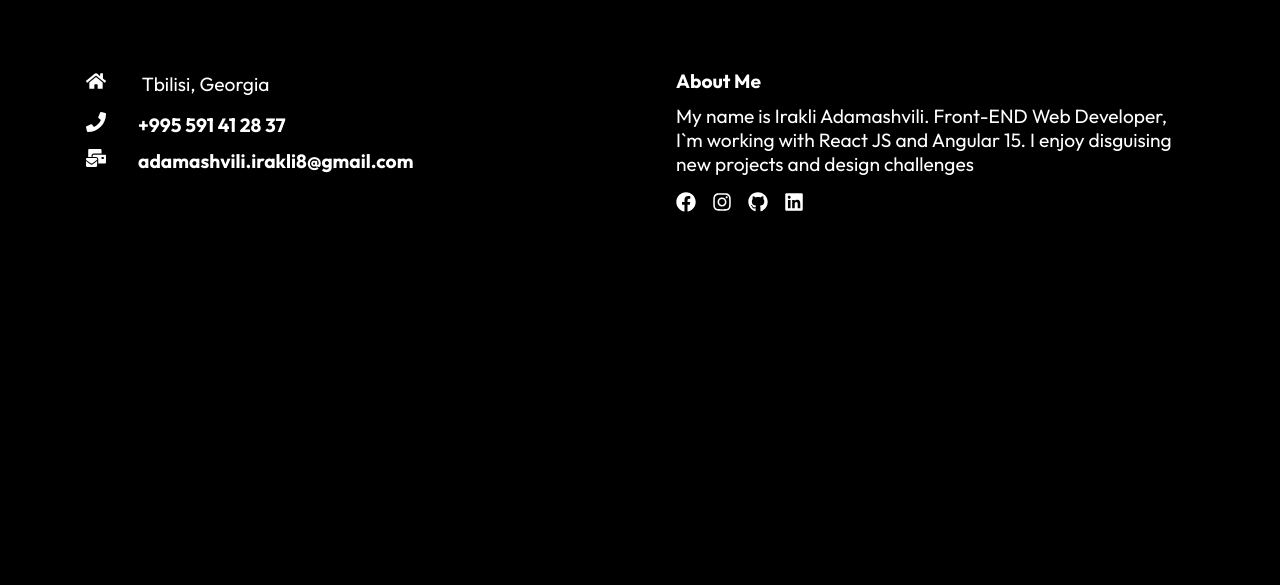
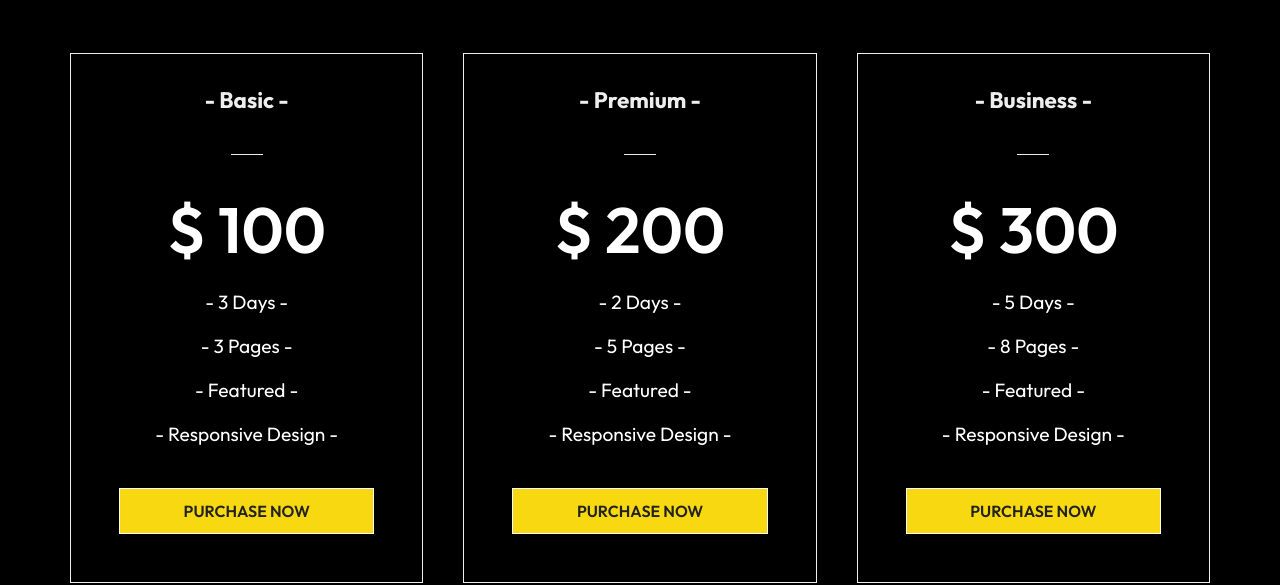
Before and after one commit to Adamashvili/React-JS-Responsive-Portfolio-Website, a React (Create React App) app: page /project in a window 1280 px wide. Shown: the part 603-1188 px from the top of the page. Before the commit the page ends 931 px from the top, so only its background shows below. Built offline with nearby package versions, Linux system fonts and the light colour scheme; the HTML template or start-up script is replaced by a standard one.

Commit message:
add pricing cards with hover effects

```diff
--- /dev/null
+++ b/src/components/PricingCard.js
@@ -0,0 +1,47 @@
+import { Link } from "react-router-dom"
+import "./PricingCardStyles.css"
+
+import React from 'react'
+
+const PricingCard = () => {
+  return (
+    <div className="pricing">
+        <div className="card-container">
+            <div className="card">
+                <h3>- Basic -</h3>
+                <span className="bar"></span>
+                    <p className="btc">$ 100 </p>
+                    <p>- 3 Days -</p>
+                    <p>- 3 Pages -</p>
+                    <p>- Featured -</p>
+                    <p>- Responsive Design -</p>
+                    <Link to="/contact" className="btn">PURCHASE NOW</Link>
+            </div>
+
+            <div className="card">
+                <h3>- Premium -</h3>
+                <span className="bar"></span>
+                    <p className="btc">$ 200 </p>
+                    <p>- 2 Days -</p>
+                    <p>- 5 Pages -</p>
+                    <p>- Featured -</p>
+                    <p>- Responsive Design -</p>
+                    <Link to="/contact" className="btn">PURCHASE NOW</Link>
+            </div>
+
+            <div className="card">
+                <h3>- Business -</h3>
+                <span className="bar"></span>
+                    <p className="btc">$ 300 </p>
+                    <p>- 5 Days -</p>
+                    <p>- 8 Pages -</p>
+                    <p>- Featured -</p>
+                    <p>- Responsive Design -</p>
+                    <Link to="/contact" className="btn">PURCHASE NOW</Link>
+            </div>
+        </div>
+    </div>
+  )
+}
+
+export default PricingCard
--- /dev/null
+++ b/src/components/PricingCardStyles.css
@@ -0,0 +1,65 @@
+.pricing {
+    width: 100%;
+    padding: 6rem 1rem;
+    background: #000;
+}
+
+.card-container {
+    max-width: 1140px;
+    margin: auto;
+    display: grid;
+    grid-template-columns: repeat(3, 1fr);
+    grid-gap: 40px;
+}
+
+.card {
+    border: 1px solid #eee;
+    color: #eee;
+    text-align: center;
+    padding: 1rem;
+    transition: .2s all ease;
+    cursor: pointer;
+}
+
+.card:hover {
+    background-color: #3d3d3d ;
+    transform: scale(1.06);
+    box-shadow: 0px 0px 14px 3px yellow;
+    border-radius: 8px;
+}
+
+.card h3 {
+    font-size: 1.4rem;
+    padding: 1rem;
+}
+
+.card p {
+    padding: 10px 0;
+}
+
+.bar {
+    border-bottom: 1px solid #eee;
+    width: 10%;
+    margin: 1.5rem auto;
+    display: block;
+}
+
+.btc {
+    font-size: 4rem;
+    font-weight: 600;
+    padding: 1rem 0;
+}
+
+.btn {
+    display: block;
+    width: 80%;
+    margin: 2rem auto;
+}
+
+@media screen and (max-width: 740px) {
+    .card-container {
+        max-width: 90%;
+        margin: auto;
+        grid-template-columns: 1fr;
+    }
+}
--- a/src/routes/About.js
+++ b/src/routes/About.js
@@ -1,11 +1,14 @@
 import React from 'react'
 import Navbar from '../components/Navbar'
 import Footer from '../components/footer'
+import HeroImg2 from '../components/HeroImg2'
 
 const About = () => {
   return (
     <div>
       <Navbar/>
+      <HeroImg2 heading = "ABOUT."
+                text = "I`m a Front-END Developer"/>
       <Footer/>
     </div>
   )
--- a/src/routes/Contact.js
+++ b/src/routes/Contact.js
@@ -1,11 +1,14 @@
 import React from 'react'
 import Navbar from '../components/Navbar'
 import Footer from '../components/footer'
+import HeroImg2 from '../components/HeroImg2'
 
 const Contact = () => {
   return (
     <div>
       <Navbar/>
+      <HeroImg2 heading = "CONTACT."
+                text = "Lets have a chat"/>
       <Footer/>
     </div>
   )
--- a/src/routes/Project.js
+++ b/src/routes/Project.js
@@ -2,12 +2,14 @@
 import Navbar from '../components/Navbar'
 import Footer from '../components/footer'
 import HeroImg2 from '../components/HeroImg2'
+import PricingCard from '../components/PricingCard'
 
 const Project = () => {
   return (
     <div>
       <Navbar/>
       <HeroImg2 heading = "PROJECTS."text="Some of my recent works"/>
+      <PricingCard/>
       <Footer/>
     </div>
   )
```
